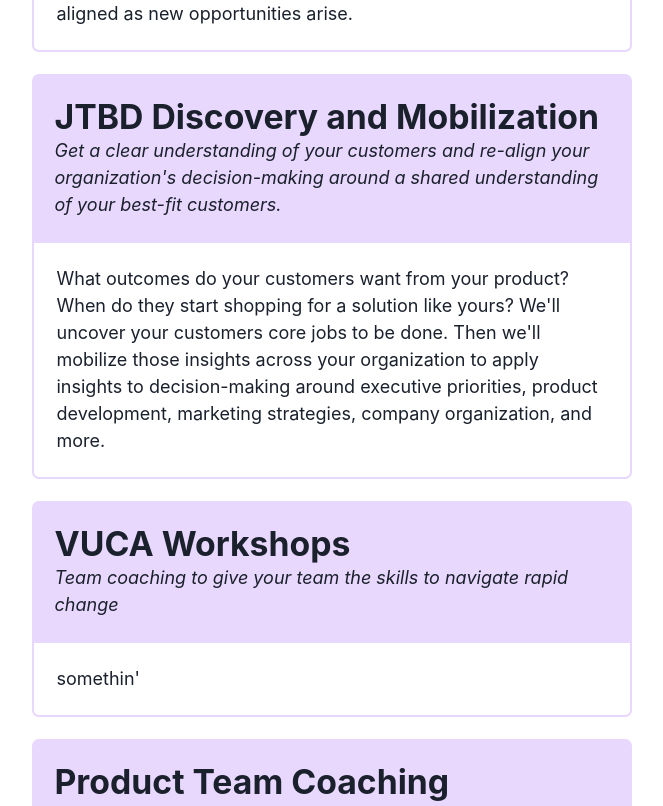
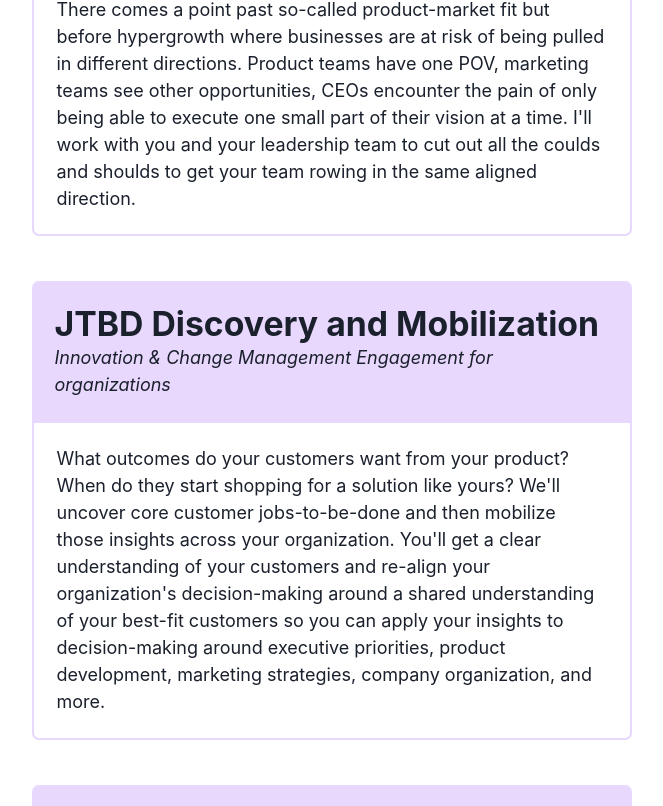
Before and after one commit to alliblum/nextjs-blog, a Next.js app: page /work-with-me in a window 1280 px wide. Shown: the part 1074-1880 px from the top of the page, without its empty margins (308-971 px from the left). Built offline with nearby package versions, Linux system fonts and the light colour scheme.

Commit message:
adding copy for each offer

```diff
--- a/pages/work-with-me.tsx
+++ b/pages/work-with-me.tsx
@@ -4,6 +4,7 @@ import {
   Box,
   Text,
   Heading,
+  Spacer,
   Link,
   Stack,
   UnorderedList,
@@ -37,31 +38,36 @@ export default function WorkWithMe() {
           be, I have a hypothesis about how to improve it, here’s what I
           propose."
         />
+        <Spacer />
         <Offer
-          title="OKR Facilitation"
-          subtitle="Group coaching for leadership teams"
-          description="Get aligned around a shared vision and build habits for staying aligned as new opportunities arise."
+          title="OKR Workshop"
+          subtitle="Group workshop for leadership teams"
+          description="There comes a point past so-called product-market fit but before hypergrowth where businesses are at risk of being pulled in different directions. Product teams have one POV, marketing teams see other opportunities, CEOs encounter the pain of only being able to execute one small part of their vision at a time. I'll work with you and your leadership team to cut out all the coulds and shoulds to get your team rowing in the same aligned direction."
         />
-
+        <Spacer />
         <Offer
           title="JTBD Discovery and Mobilization"
-          subtitle="Get a clear understanding of your customers and re-align your organization's decision-making around a shared understanding of your best-fit customers."
-          description="What outcomes do your customers want from your product? When do they start shopping for a solution like yours? We'll uncover your customers core jobs to be done. Then we'll mobilize those insights across your organization to apply insights to decision-making around executive priorities, product development, marketing strategies, company organization, and more."
+          subtitle="Innovation & Change Management Engagement for organizations"
+          description="What outcomes do your customers want from your product? When do they start shopping for a solution like yours? We'll uncover core customer jobs-to-be-done and then mobilize those insights across your organization. You'll get a clear understanding of your customers and re-align your organization's decision-making around a shared understanding of your best-fit customers so you can apply your insights to decision-making around executive priorities, product development, marketing strategies, company organization, and more.
+         "
         />
+        <Spacer />
         <Offer
-          title="VUCA Workshops"
+          title="VUCA Workshop"
           subtitle="Team coaching to give your team the skills to navigate rapid change"
-          description="somethin'"
+          description="Startup to scale-up environments are prone to generating VUCA: Volatility, Uncertainty, Complexity, and Ambiguity. Teams that find themselves in a VUCA environment without having the context or skills to navigate it are prone to burnout and the grumpies. This workshop give your team a new set of tools to navigate the unique environment they find themselves in to keep morale high and decisions sound."
         />
+        <Spacer />
         <Offer
-          title="Product Team Coaching"
-          subtitle="Build habits and SOPs for staying aligned as new opportunities arise."
-          description="somethin'"
+          title="Outcomes-Led Team Coaching"
+          subtitle="Operations coaching for product teams"
+          description="Taking an Outcomes-Led Approach is about centering your projects around the outcome you're planning to acheive with any given project. This team coaching engagement is about giving cultivating an outcomse-first and data-informed approach to decision-making and co-creating SOPs to stay aligned with outcomes, even as new opportunities arise."
         />
+        <Spacer />
         <Offer
           title="Fractional Head of Product, Growth, Strategy, and/or Operations"
           subtitle="AKA, an advisor who does stuff."
-          description="somethin'"
+          description="I'll join you as an embedded member of your leadership team to find and mobilize the growth & innovation opportunities and then work with your team to execute them and increase your acquisition, activation, and retention metrics. We'll build the systems and processes to stay aligned as you grow and scale. I work with one company at a time and am currently booked."
         ></Offer>
       </Stack>
     </Layout>
```
